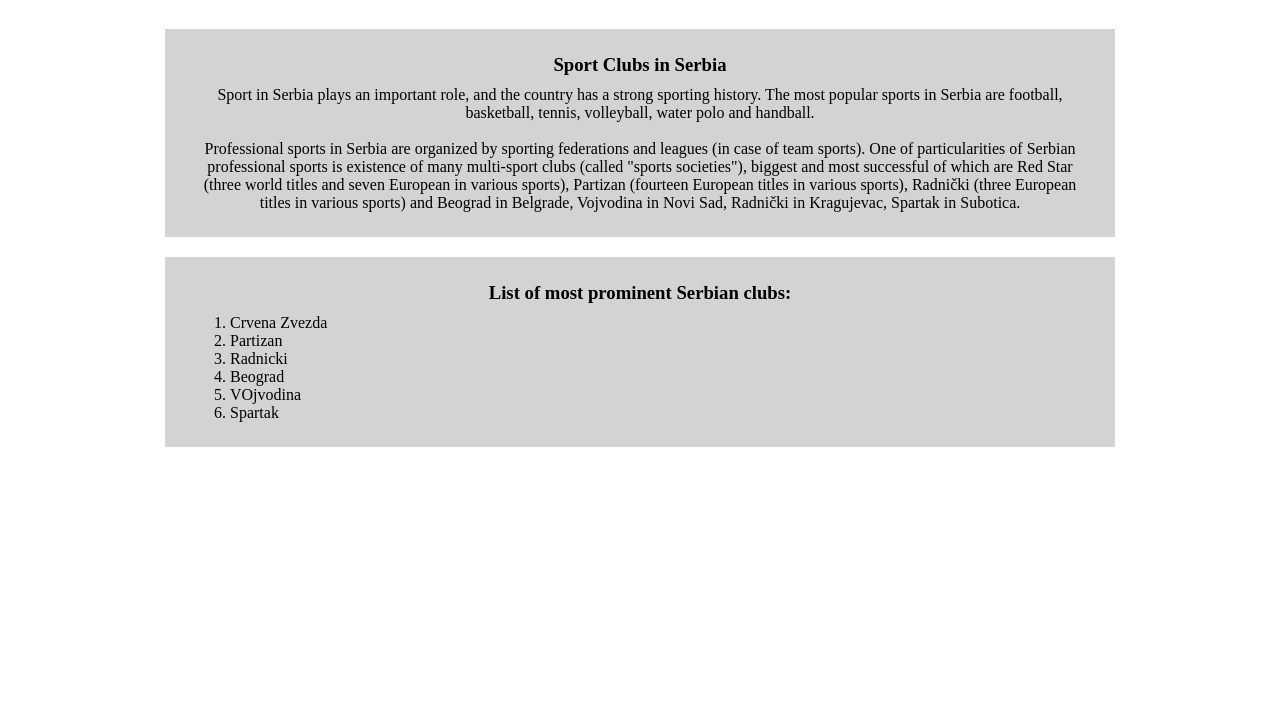
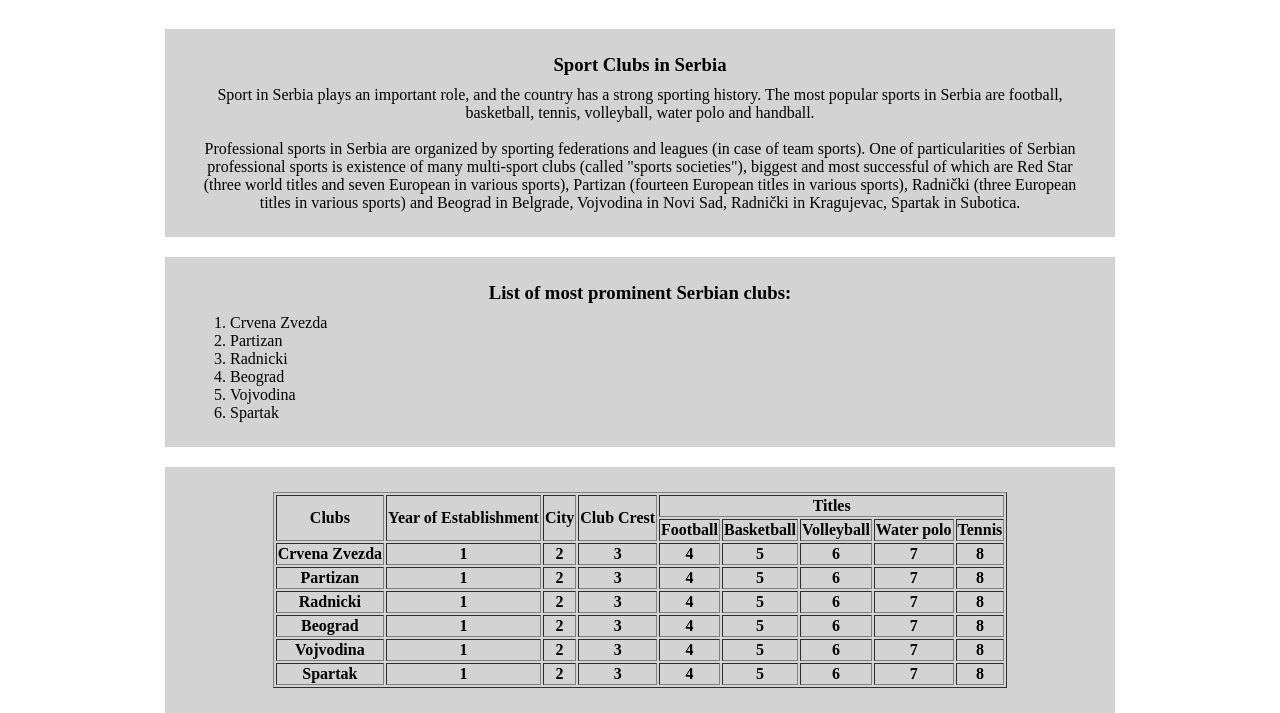
Before and after one commit to ikarpekmen/serbian-clubs, a plain HTML site: page index.html in a window 1280 px wide. Shown: the part 182-895 px from the top of the page. Before the commit the page ends 800 px from the top, so only its background shows below. Drawn offline with Linux system fonts and the light colour scheme.

Commit message:
add table whit some information

```diff
--- a/index.html
+++ b/index.html
@@ -58,9 +58,94 @@
                     <li>Partizan</li>
                     <li>Radnicki</li>
                     <li>Beograd</li>
-                    <li>VOjvodina</li>
+                    <li>Vojvodina</li>
                     <li>Spartak</li>
                 </ol>
+            </section>
+            <section class="container">
+                <table border="1" class="table">
+                    <tr>
+                        <th rowspan="2">Clubs</th>
+                        <th rowspan="2">Year of Establishment</th>
+                        <th rowspan="2">City</th>
+                        <th rowspan="2">Club Crest</th>
+                        <th colspan="5">Titles</th>
+
+                    </tr>
+                    <tr>
+                        <th>Football</th>
+                        <th>Basketball</th>
+                        <th>Volleyball</th>
+                        <th>Water polo</th>
+                        <th>Tennis</th>
+                    </tr>
+                    <tr>
+                        <th>Crvena Zvezda</th>
+                        <th>1</th>
+                        <th>2</th>
+                        <th>3</th>
+                        <th>4</th>
+                        <th>5</th>
+                        <th>6</th>
+                        <th>7</th>
+                        <th>8</th>
+                    </tr>
+                    <tr>
+                        <th>Partizan</th>
+                        <th>1</th>
+                        <th>2</th>
+                        <th>3</th>
+                        <th>4</th>
+                        <th>5</th>
+                        <th>6</th>
+                        <th>7</th>
+                        <th>8</th>
+                    </tr>
+                    <tr>
+                        <th>Radnicki</th>
+                        <th>1</th>
+                        <th>2</th>
+                        <th>3</th>
+                        <th>4</th>
+                        <th>5</th>
+                        <th>6</th>
+                        <th>7</th>
+                        <th>8</th>
+                    </tr>
+                    <tr>
+                        <th>Beograd</th>
+                        <th>1</th>
+                        <th>2</th>
+                        <th>3</th>
+                        <th>4</th>
+                        <th>5</th>
+                        <th>6</th>
+                        <th>7</th>
+                        <th>8</th>
+                    </tr>
+                    <tr>
+                        <th>Vojvodina</th>
+                        <th>1</th>
+                        <th>2</th>
+                        <th>3</th>
+                        <th>4</th>
+                        <th>5</th>
+                        <th>6</th>
+                        <th>7</th>
+                        <th>8</th>
+                    </tr>
+                    <tr>
+                        <th>Spartak</th>
+                        <th>1</th>
+                        <th>2</th>
+                        <th>3</th>
+                        <th>4</th>
+                        <th>5</th>
+                        <th>6</th>
+                        <th>7</th>
+                        <th>8</th>
+                    </tr>
+                </table>
             </section>
 
         </main>
--- a/style.css
+++ b/style.css
@@ -46,3 +46,7 @@ text-align: center;
 .left h3 {
 text-align: center;
 }
+
+.table {
+    margin: auto;
+}
```
